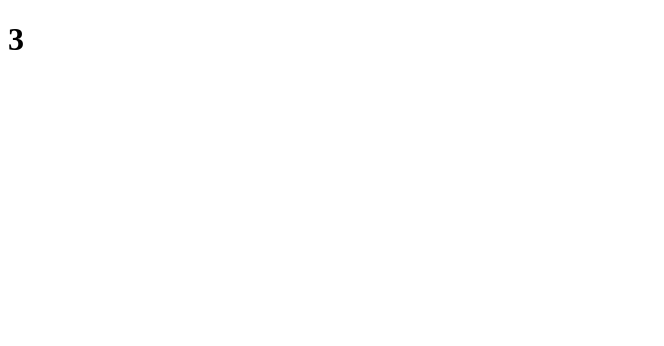
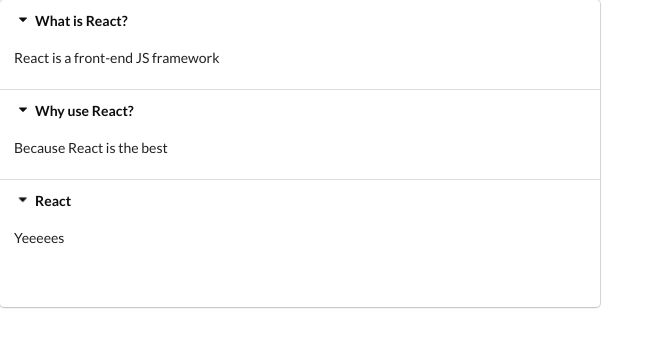
Before and after one commit to HristijanGjorgjioski/Widgets-App, a React (Create React App) app: page / in a window 1280 px wide. Shown: the top 346 px of the page, without its empty margins (0-664 px from the left). Built offline with nearby package versions, Linux system fonts and the light colour scheme.

Commit message:
using 'useState' to make app work how I want

```diff
--- a/public/index.html
+++ b/public/index.html
@@ -15,6 +15,10 @@
       user's mobile device or desktop. See https://developers.google.com/web/fundamentals/web-app-manifest/
     -->
     <link rel="manifest" href="%PUBLIC_URL%/manifest.json" />
+    <link
+      rel="stylesheet"
+      href="https://cdnjs.cloudflare.com/ajax/libs/semantic-ui/2.4.1/semantic.min.css"
+    />
     <!--
       Notice the use of %PUBLIC_URL% in the tags above.
       It will be replaced with the URL of the `public` folder during the build.
--- a/src/components/Accordion.js
+++ b/src/components/Accordion.js
@@ -1,7 +1,32 @@
-import React from 'react';
+import React, { useState } from 'react';
 
 const Accordion = ({ items }) => {
-  return <h1>{items.length}</h1>;
+  const [activeIndex, setActiveIndex] = useState(null);
+
+  const onTitleClick = (index) => {
+    setActiveIndex(index);
+  };
+
+  const renderedItems = items.map((item, index) => {
+    return (
+      <React.Fragment key={item.title}>
+        <div onClick={() => onTitleClick(index)} className="title active">
+          <i className="dropdown icon"></i>
+          {item.title}
+        </div>
+        <div className="content active">
+          <p>{item.content}</p>
+        </div>
+      </React.Fragment>
+    );
+  });
+
+  return (
+    <div className="ui styled accordion">
+      {renderedItems}
+      <h1>{activeIndex}</h1>
+    </div>
+  );
 };
 
 export default Accordion;
```
